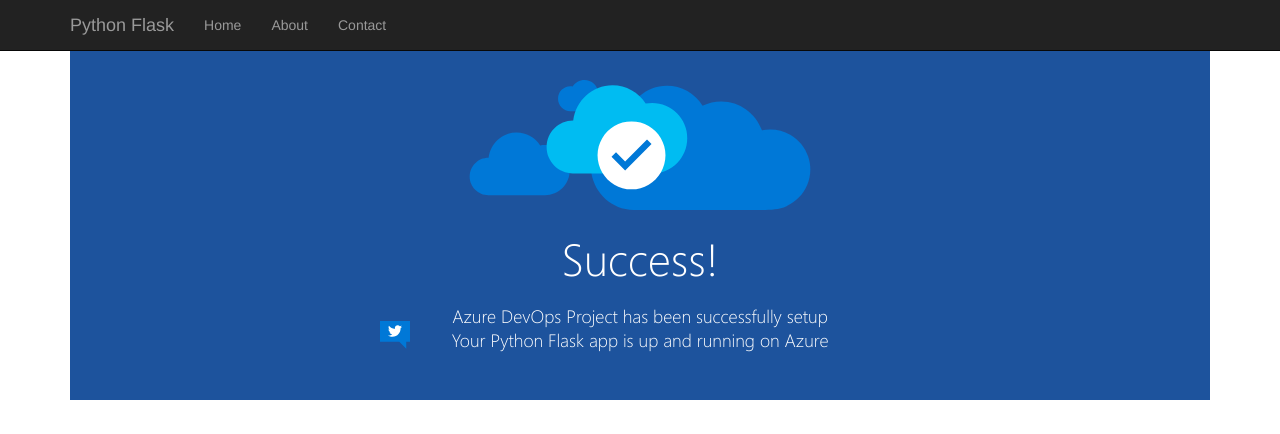
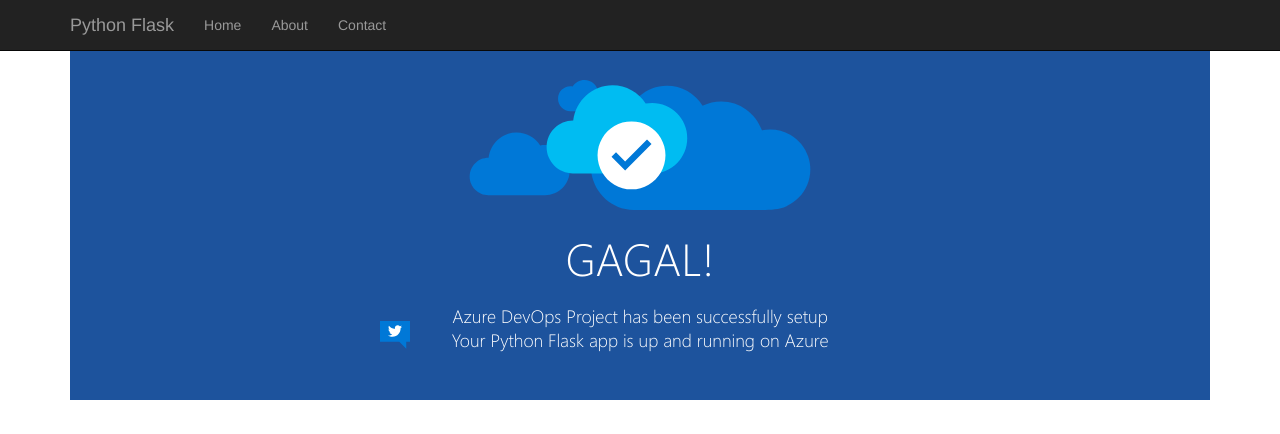
Before and after one commit to ikhsannugs/sample-python-docker, a Flask app: page / in a window 1280 px wide. Shown: the top 434 px of the page. Run offline with Flask 2, Linux system fonts and the light colour scheme; some libraries are stand-ins or nearby versions.

Commit message:
change index.html to gagal

```diff
--- a/Application/python_webapp_flask/templates/index.html
+++ b/Application/python_webapp_flask/templates/index.html
@@ -13,7 +13,7 @@
             </a>
         </div>
         <div class="content-body">
-            <div class="success-text">Success!</div>
+            <div class="success-text">GAGAL!</div>
             <div class="description line-1"> Azure DevOps Project has been successfully setup</div>
             <div class="description line-2"> Your Python Flask app is up and running on Azure</div>
         </div>
```
